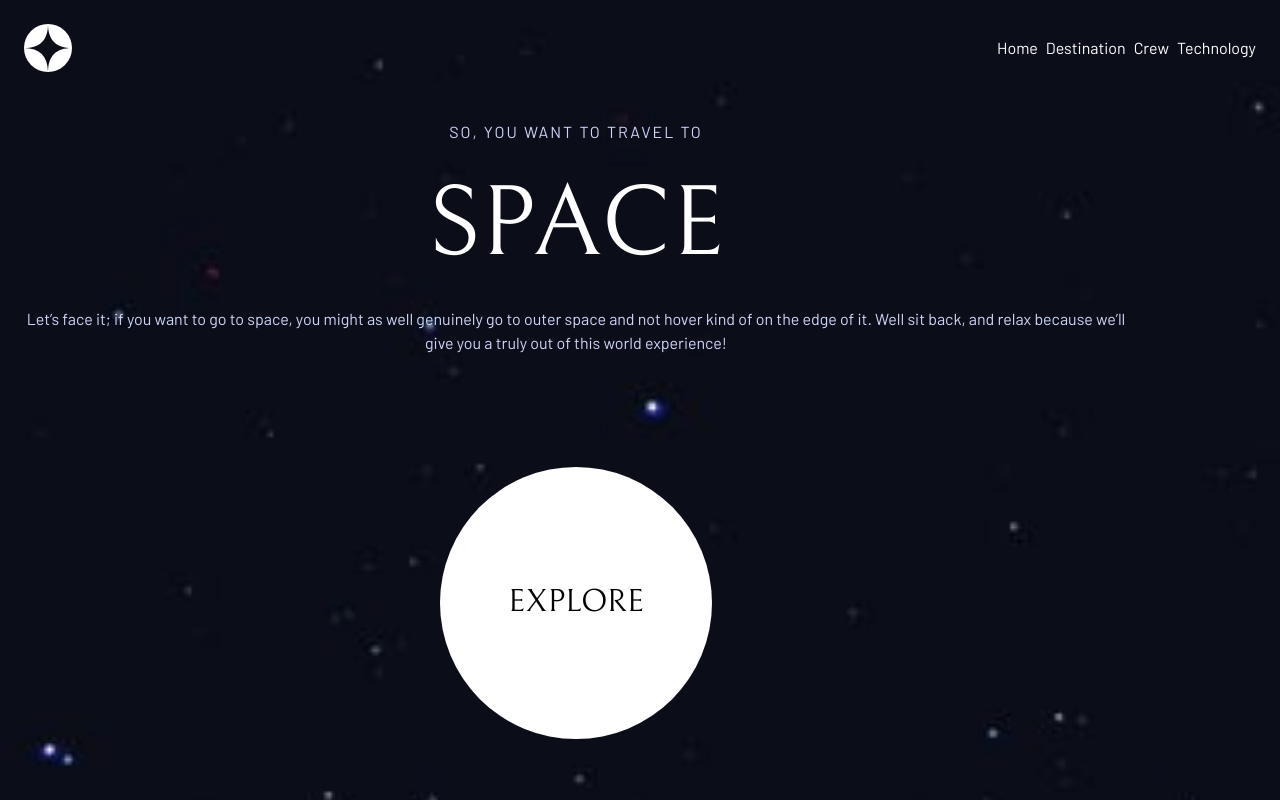
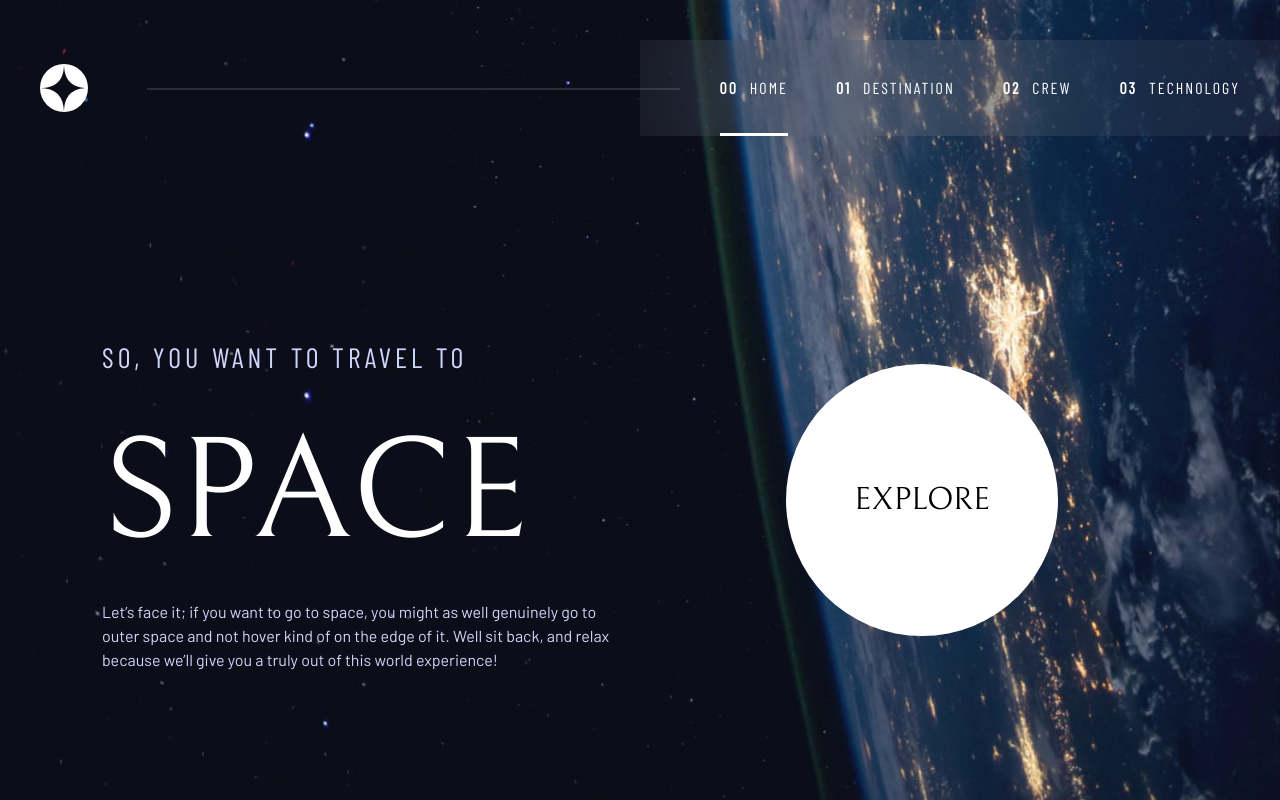
Before and after one commit to danmlarsen/fm-space-tourism-website, a React (Vite) app: page / in a window 1280 px wide. Built offline with nearby package versions, Linux system fonts and the light colour scheme.

Commit message:
Navigation & Desktop/Tablet view for Home

```diff
--- a/package.json
+++ b/package.json
@@ -4,7 +4,7 @@
   "version": "0.0.0",
   "type": "module",
   "scripts": {
-    "dev": "vite",
+    "dev": "vite --host",
     "build": "tsc -b && vite build",
     "lint": "eslint .",
     "preview": "vite preview"
@@ -12,6 +12,7 @@
   "dependencies": {
     "react": "^18.3.1",
     "react-dom": "^18.3.1",
+    "react-responsive": "^10.0.0",
     "react-router-dom": "^6.27.0"
   },
   "devDependencies": {
--- a/src/components/AppLayout.tsx
+++ b/src/components/AppLayout.tsx
@@ -7,7 +7,7 @@ export default function AppLayout() {
     <div className="grid min-h-screen grid-rows-[auto_1fr] text-white">
       <Background />
       <Header />
-      <main className="flex">
+      <main className="py-300 md:py-1600 flex">
         <Outlet />
       </main>
     </div>
--- a/src/components/Background.tsx
+++ b/src/components/Background.tsx
@@ -1,14 +1,18 @@
+import { useMediaQuery } from "react-responsive";
 import { useLocation } from "react-router-dom";
 
 export default function Background() {
+  const isTablet = useMediaQuery({ query: "(min-width: 768px)" });
+  const isDesktop = useMediaQuery({ query: "(min-width: 1024px)" });
+
   const location = useLocation();
   const page = location.pathname.split("/")[1] || "home";
 
-  const backgroundImage = `/assets/${page}/background-${page}-mobile.jpg`;
+  const backgroundImage = `/assets/${page}/background-${page}-${isDesktop ? "desktop" : isTablet ? "tablet" : "mobile"}.jpg`;
 
   return (
     <div
-      className="fixed inset-[0] -z-10 bg-black bg-cover bg-no-repeat"
+      className="fixed inset-[0] -z-50 bg-black bg-cover bg-no-repeat"
       style={{ backgroundImage: `url('${backgroundImage}')` }}
     ></div>
   );
--- a/src/components/Header.tsx
+++ b/src/components/Header.tsx
@@ -3,9 +3,14 @@ import Navigation from "./Navigation";
 
 export default function Header() {
   return (
-    <header className="p-300 flex items-center justify-between">
-      <Logo />
-      <Navigation />
+    <header className="lg:pt-500 mx-auto grid w-full max-w-[1440px] grid-cols-[auto_1fr] items-center justify-between lg:grid-cols-2">
+      <div className="px-500 relative flex">
+        <div className="translate-x-500 absolute right-[0] top-1/2 -z-10 hidden h-[1px] w-10/12 translate-y-1/2 bg-white/25 lg:block"></div>
+        <Logo />
+      </div>
+      <div className="">
+        <Navigation />
+      </div>
     </header>
   );
 }
--- a/src/components/Logo.tsx
+++ b/src/components/Logo.tsx
@@ -3,7 +3,7 @@ import IconLogo from "../assets/images/logo.svg";
 
 export default function Logo() {
   return (
-    <Link to="/">
+    <Link className="block" to="/">
       <img src={IconLogo} alt="Space Logo" />
     </Link>
   );
--- a/src/components/Navigation.tsx
+++ b/src/components/Navigation.tsx
@@ -1,12 +1,49 @@
-import { Link } from "react-router-dom";
+import { Link, useLocation } from "react-router-dom";
+
+import { matchPath } from "react-router-dom";
+
+const navigationItems = [
+  { to: "/", text: "Home" },
+  { to: "/destination", text: "Destination" },
+  { to: "/crew", text: "Crew" },
+  { to: "/technology", text: "Technology" },
+];
 
 export default function Navigation() {
   return (
-    <nav className="gap-100 flex">
-      <Link to="/">Home</Link>
-      <Link to="/destination">Destination</Link>
-      <Link to="/crew">Crew</Link>
-      <Link to="/technology">Technology</Link>
+    <nav className="h-1200 px-500 relative flex grow justify-end">
+      <div className="absolute inset-[0] -z-40 bg-white/5 backdrop-blur-3xl"></div>
+      <ul className="gap-600 flex">
+        {navigationItems.map((item, index) => (
+          <NavItem to={item.to} index={index}>
+            {item.text}
+          </NavItem>
+        ))}
+      </ul>
     </nav>
   );
 }
+
+function NavItem({
+  to,
+  index,
+  children,
+}: {
+  to: string;
+  index: number;
+  children: string;
+}) {
+  const { pathname } = useLocation();
+
+  return (
+    <li className="font-condensed group relative flex items-center text-sm uppercase">
+      <Link className="gap-150 flex" to={to}>
+        <span className="font-bold">0{index}</span>
+        <span>{children}</span>
+      </Link>
+      <div
+        className={`absolute bottom-[0] h-[3px] w-full bg-white transition duration-300 ${matchPath(to, pathname) ? "opacity-100" : "opacity-0 group-hover:opacity-50"}`}
+      ></div>
+    </li>
+  );
+}
--- a/src/pages/Crew.tsx
+++ b/src/pages/Crew.tsx
@@ -9,7 +9,7 @@ export default function Crew() {
   const { name, images, role, bio } = crew[selectedCrew];
 
   return (
-    <section className="p-300 space-y-300 container grid max-w-6xl grid-rows-[auto_1fr] text-center">
+    <section className="px-300 space-y-300 container grid max-w-6xl grid-rows-[auto_1fr] text-center">
       <div>
         <SectionTitle title="Meet your crew" sectionNumber="02" />
       </div>
--- a/src/pages/Destination.tsx
+++ b/src/pages/Destination.tsx
@@ -16,7 +16,7 @@ export default function Destination() {
   )!;
 
   return (
-    <section className="p-300 space-y-300 container max-w-6xl text-center">
+    <section className="px-300 space-y-300 container max-w-6xl text-center">
       <div>
         <SectionTitle title="Pick your destination" sectionNumber="01" />
       </div>
--- a/src/pages/Home.tsx
+++ b/src/pages/Home.tsx
@@ -2,12 +2,12 @@ import ExploreButton from "../components/ExploreButton";
 
 export default function Home() {
   return (
-    <section className="grid-row-[auto_1fr] p-300 container grid max-w-6xl">
-      <div className="space-y-300 text-center">
-        <span className="text-sm uppercase text-blue-300">
+    <section className="px-300 gap-300 container mx-auto grid max-w-6xl lg:grid-cols-2 lg:content-end">
+      <div className="space-y-300 container mx-auto max-w-lg text-center lg:text-left">
+        <span className="font-condensed text-sm uppercase text-blue-300 md:text-lg">
           So, you want to travel to
         </span>
-        <h1 className="font-serif text-3xl uppercase">Space</h1>
+        <h1 className="font-serif text-3xl uppercase md:text-4xl">Space</h1>
         <p className="text-blue-300">
           Let’s face it; if you want to go to space, you might as well genuinely
           go to outer space and not hover kind of on the edge of it. Well sit
--- a/src/pages/Technology.tsx
+++ b/src/pages/Technology.tsx
@@ -11,7 +11,7 @@ export default function Technology() {
 
   return (
     <section className="space-y-300 container grid max-w-6xl grid-rows-[auto_1fr] text-center">
-      <div className="p-300">
+      <div className="px-300">
         <SectionTitle title="Space launch 101" sectionNumber="03" />
       </div>
       <div className="space-y-500">
```
Also changed, not shown: 1 other file (tests, documents, lock files or other folders).
